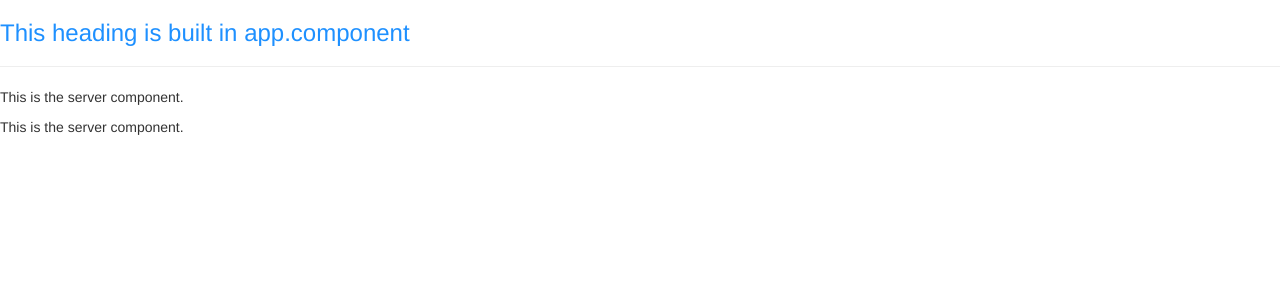
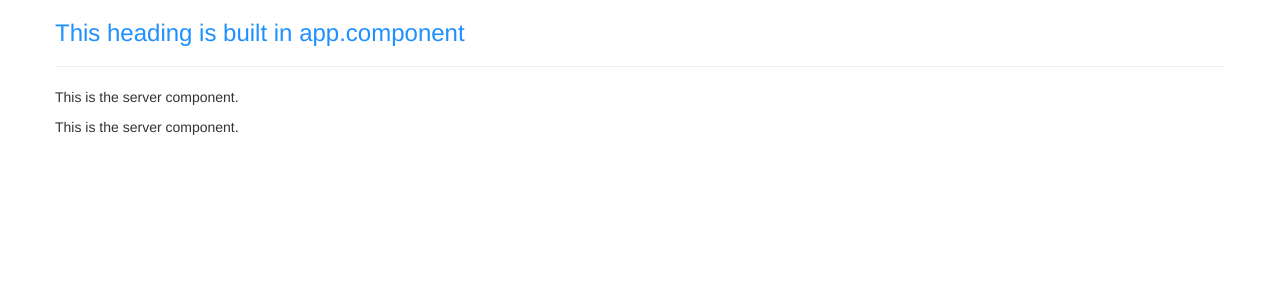
Before and after one commit to WendySanarwanto/udemy-the-complete-guide-to-angular, an Angular app in the folder my-first-app/: page / in a window 1280 px wide. Shown: the top 300 px of the page. Built offline with nearby package versions, Linux system fonts and the light colour scheme.

Commit message:
Wrap the app.component's template under bootstrap container.

```diff
--- a/my-first-app/src/app/app.component.html
+++ b/my-first-app/src/app/app.component.html
@@ -1,5 +1,11 @@
-<h3>
-  This heading is built in app.component
-</h3>
-<hr>
-<app-servers></app-servers>
+<div class="container">
+  <div class="row">
+    <div class="col-12">
+        <h3>
+          This heading is built in app.component
+        </h3>
+        <hr>
+        <app-servers></app-servers>
+    </div>
+  </div>
+</div>
```
